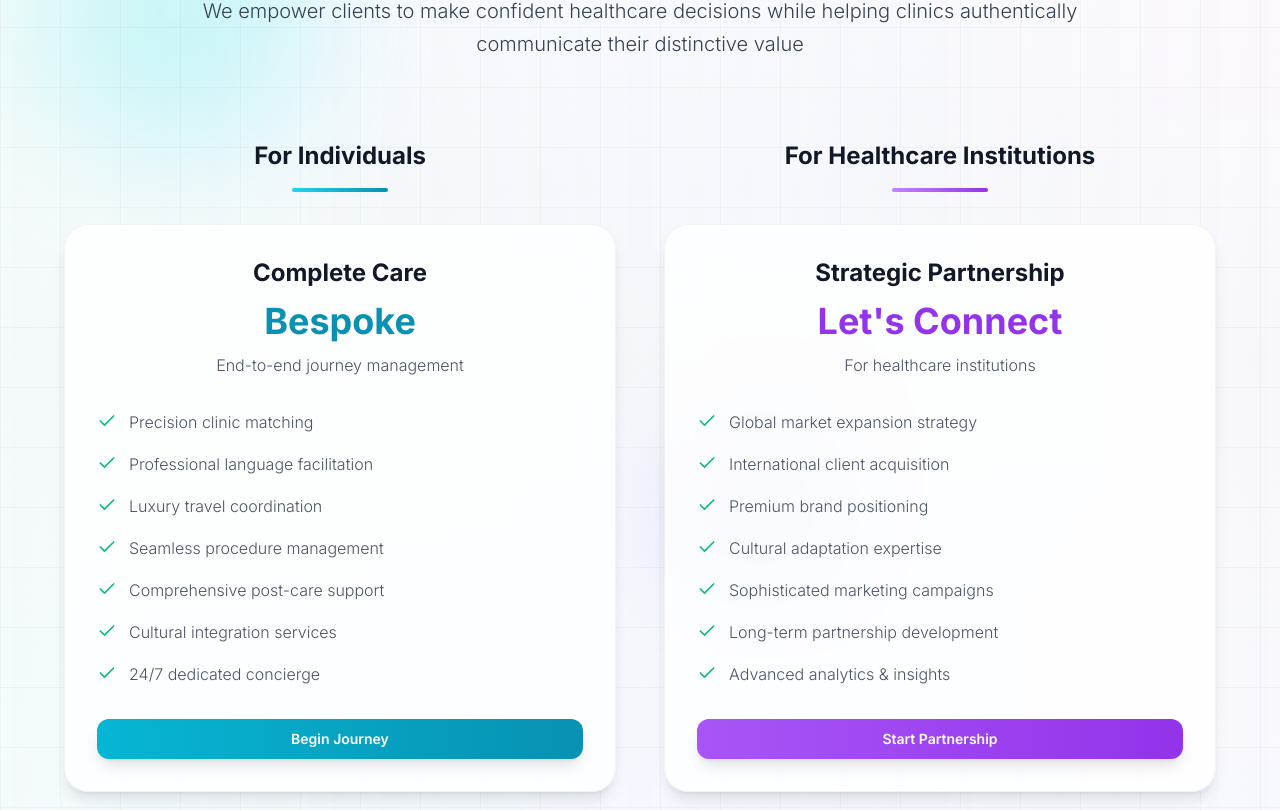
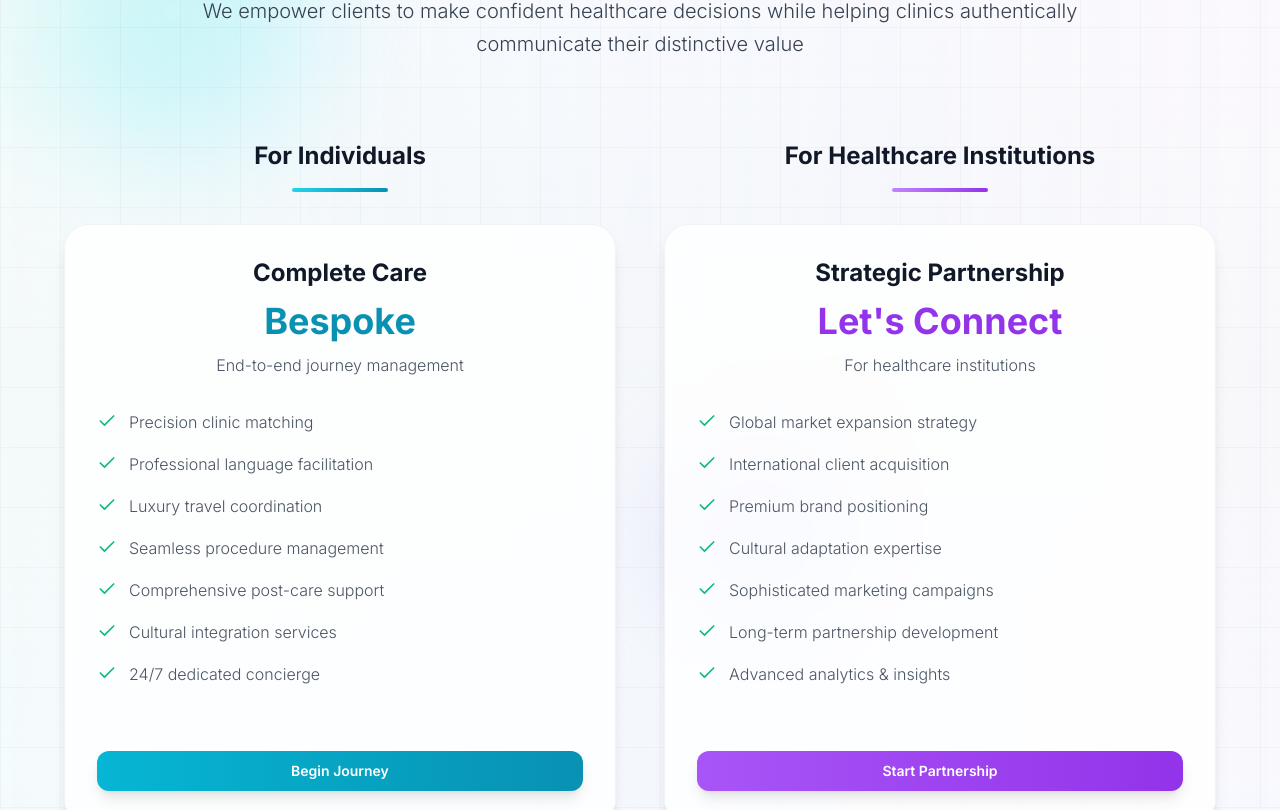
Before and after one commit to hi-jihyun-nam/stellar-web-welcome-site, a React (Vite) app: page / in a window 1280 px wide. Shown: the part 4391-5201 px from the top of the page. Built offline with nearby package versions, Linux system fonts and the light colour scheme.

Commit message:
Fix: Ensure service box lengths are equal
Adjusted the height of the "Complete Care" and "Strategic Partnership" boxes in the Service Portfolio section to ensure they have the same length.

```diff
--- a/src/components/Pricing.tsx
+++ b/src/components/Pricing.tsx
@@ -25,7 +25,8 @@ Best regards`;
     const mailtoLink = `mailto:info@cpventures.com?subject=${encodeURIComponent(subject)}&body=${encodeURIComponent(emailBody)}`;
     window.location.href = mailtoLink;
   };
-  return <section className="py-32 px-6 relative bg-gradient-to-b from-purple-50/20 via-gray-50 to-blue-50/30 overflow-hidden">
+  return (
+    <section className="py-32 px-6 relative bg-gradient-to-b from-purple-50/20 via-gray-50 to-blue-50/30 overflow-hidden">
       {/* Background effects */}
       <div className="absolute inset-0 bg-gradient-to-r from-teal-100/20 via-blue-100/30 to-purple-100/20 animate-pulse"></div>
 
@@ -53,15 +54,15 @@ Best regards`;
           </p>
         </div>
 
-        {/* Side by side layout */}
+        {/* Side by side layout with equal heights */}
         <div className="grid grid-cols-1 md:grid-cols-2 gap-12 max-w-6xl mx-auto">
           {/* B2C Service - Left */}
-          <div>
+          <div className="flex flex-col">
             <div className="text-center mb-8">
               <h3 className="font-bold text-gray-900 mb-4 text-2xl">For Individuals</h3>
               <div className="w-24 h-1 bg-gradient-to-r from-cyan-400 to-cyan-600 mx-auto rounded-full shadow-lg"></div>
             </div>
-            <div className="relative p-8 rounded-3xl transition-all duration-500 hover:scale-105 hover:bg-cyan-50/50 shadow-lg bg-white/80 backdrop-blur-xl border border-gray-200/50 hover:border-cyan-300/60 hover:shadow-xl hover:shadow-cyan-200/20">
+            <div className="relative p-8 rounded-3xl transition-all duration-500 hover:scale-105 hover:bg-cyan-50/50 shadow-lg bg-white/80 backdrop-blur-xl border border-gray-200/50 hover:border-cyan-300/60 hover:shadow-xl hover:shadow-cyan-200/20 flex-1 flex flex-col min-h-[600px]">
               <div className="text-center mb-8">
                 <h4 className="text-2xl font-bold text-gray-900 mb-3">{b2cService.name}</h4>
                 <div className="text-4xl font-bold text-cyan-600 mb-3">
@@ -70,26 +71,28 @@ Best regards`;
                 <p className="text-gray-600 font-light">{b2cService.description}</p>
               </div>
 
-              <ul className="space-y-4 mb-8">
-                {b2cService.features.map((feature, featureIndex) => <li key={featureIndex} className="flex items-start gap-3">
+              <ul className="space-y-4 mb-8 flex-1">
+                {b2cService.features.map((feature, featureIndex) => (
+                  <li key={featureIndex} className="flex items-start gap-3">
                     <Check className="w-5 h-5 text-emerald-500 flex-shrink-0 mt-0.5" />
                     <span className="text-gray-600 font-light leading-relaxed">{feature}</span>
-                  </li>)}
+                  </li>
+                ))}
               </ul>
 
-              <Button onClick={() => handleEmailContact("Complete Care Service")} className="w-full py-3 rounded-xl font-semibold transition-all duration-300 bg-gradient-to-r from-cyan-500 to-cyan-600 hover:from-cyan-600 hover:to-cyan-700 text-white border-0 shadow-lg hover:shadow-xl">
+              <Button onClick={() => handleEmailContact("Complete Care Service")} className="w-full py-3 rounded-xl font-semibold transition-all duration-300 bg-gradient-to-r from-cyan-500 to-cyan-600 hover:from-cyan-600 hover:to-cyan-700 text-white border-0 shadow-lg hover:shadow-xl mt-auto">
                 Begin Journey
               </Button>
             </div>
           </div>
 
           {/* B2B Service - Right */}
-          <div>
+          <div className="flex flex-col">
             <div className="text-center mb-8">
               <h3 className="font-bold text-gray-900 mb-4 text-2xl">For Healthcare Institutions</h3>
               <div className="w-24 h-1 bg-gradient-to-r from-purple-400 to-purple-600 mx-auto rounded-full shadow-lg"></div>
             </div>
-            <div className="relative p-8 rounded-3xl transition-all duration-500 hover:scale-105 hover:bg-purple-50/50 shadow-lg bg-white/80 backdrop-blur-xl border border-gray-200/50 hover:border-purple-300/60 hover:shadow-xl hover:shadow-purple-200/20">
+            <div className="relative p-8 rounded-3xl transition-all duration-500 hover:scale-105 hover:bg-purple-50/50 shadow-lg bg-white/80 backdrop-blur-xl border border-gray-200/50 hover:border-purple-300/60 hover:shadow-xl hover:shadow-purple-200/20 flex-1 flex flex-col min-h-[600px]">
               <div className="text-center mb-8">
                 <h4 className="text-2xl font-bold text-gray-900 mb-3">{b2bService.name}</h4>
                 <div className="text-4xl font-bold text-purple-600 mb-3">
@@ -98,20 +101,23 @@ Best regards`;
                 <p className="text-gray-600 font-light">{b2bService.description}</p>
               </div>
 
-              <ul className="space-y-4 mb-8">
-                {b2bService.features.map((feature, featureIndex) => <li key={featureIndex} className="flex items-start gap-3">
+              <ul className="space-y-4 mb-8 flex-1">
+                {b2bService.features.map((feature, featureIndex) => (
+                  <li key={featureIndex} className="flex items-start gap-3">
                     <Check className="w-5 h-5 text-emerald-500 flex-shrink-0 mt-0.5" />
                     <span className="text-gray-600 font-light leading-relaxed">{feature}</span>
-                  </li>)}
+                  </li>
+                ))}
               </ul>
 
-              <Button onClick={() => handleEmailContact("Strategic Partnership Service")} className="w-full py-3 rounded-xl font-semibold transition-all duration-300 bg-gradient-to-r from-purple-500 to-purple-600 hover:from-purple-600 hover:to-purple-700 text-white border-0 shadow-lg hover:shadow-xl">
+              <Button onClick={() => handleEmailContact("Strategic Partnership Service")} className="w-full py-3 rounded-xl font-semibold transition-all duration-300 bg-gradient-to-r from-purple-500 to-purple-600 hover:from-purple-600 hover:to-purple-700 text-white border-0 shadow-lg hover:shadow-xl mt-auto">
                 Start Partnership
               </Button>
             </div>
           </div>
         </div>
       </div>
-    </section>;
+    </section>
+  );
 };
 export default Pricing;
```
